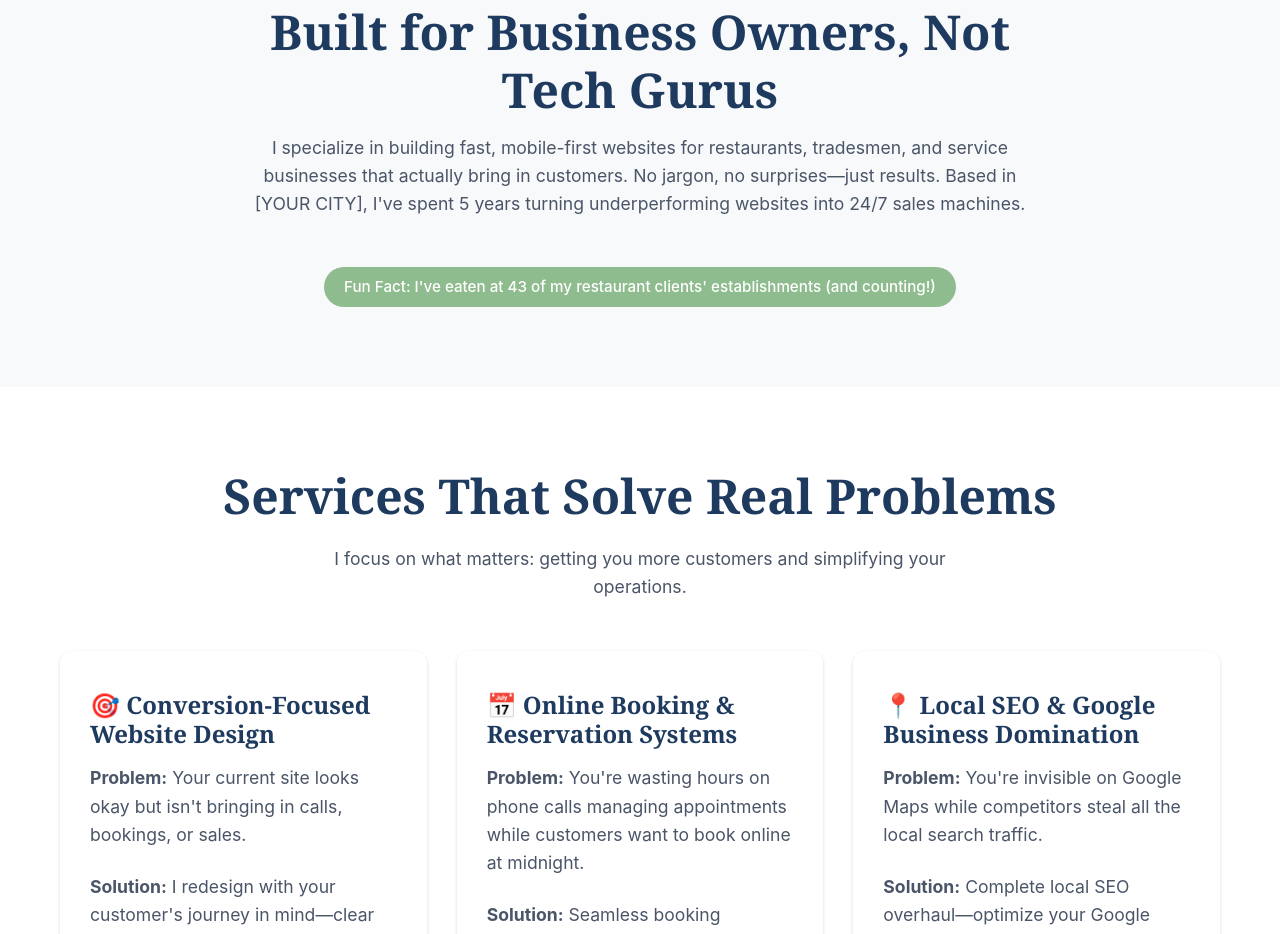
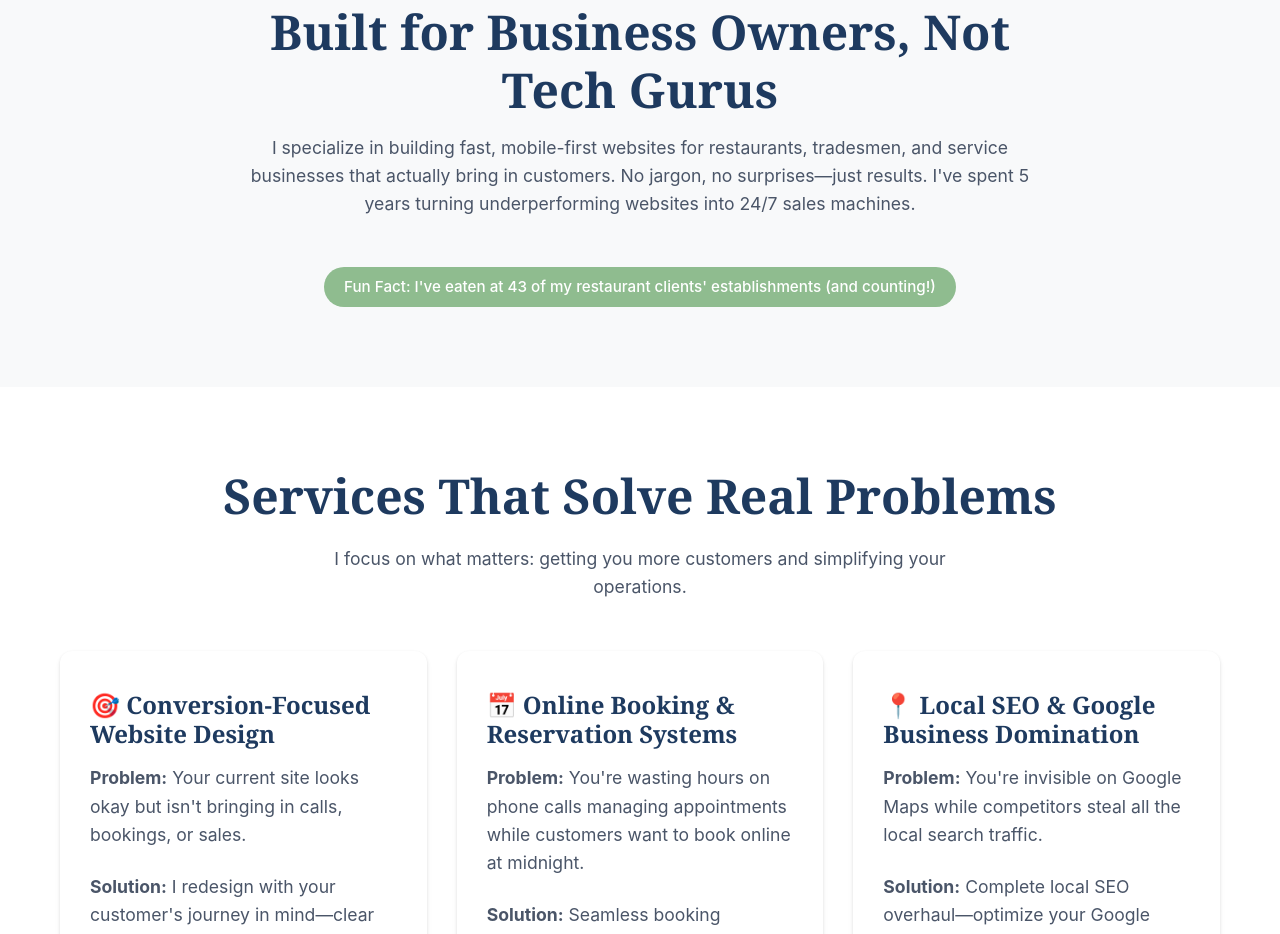
Before and after one commit to JakobCoding/portfolio-website, a plain HTML site: page my-portfolio/index.html in a window 1280 px wide. Shown: the part 877-1811 px from the top of the page. Drawn offline with Linux system fonts and the light colour scheme.

Commit message:
Updated HTML

```diff
--- a/my-portfolio/index.html
+++ b/my-portfolio/index.html
@@ -1043,9 +1043,8 @@
             <p>
               I specialize in building fast, mobile-first websites for
               restaurants, tradesmen, and service businesses that actually bring
-              in customers. No jargon, no surprises—just results. Based in [YOUR
-              CITY], I've spent 5 years turning underperforming websites into
-              24/7 sales machines.
+              in customers. No jargon, no surprises—just results. I've spent 5
+              years turning underperforming websites into 24/7 sales machines.
             </p>
             <span class="fun-fact"
               >Fun Fact: I've eaten at 43 of my restaurant clients'
```
